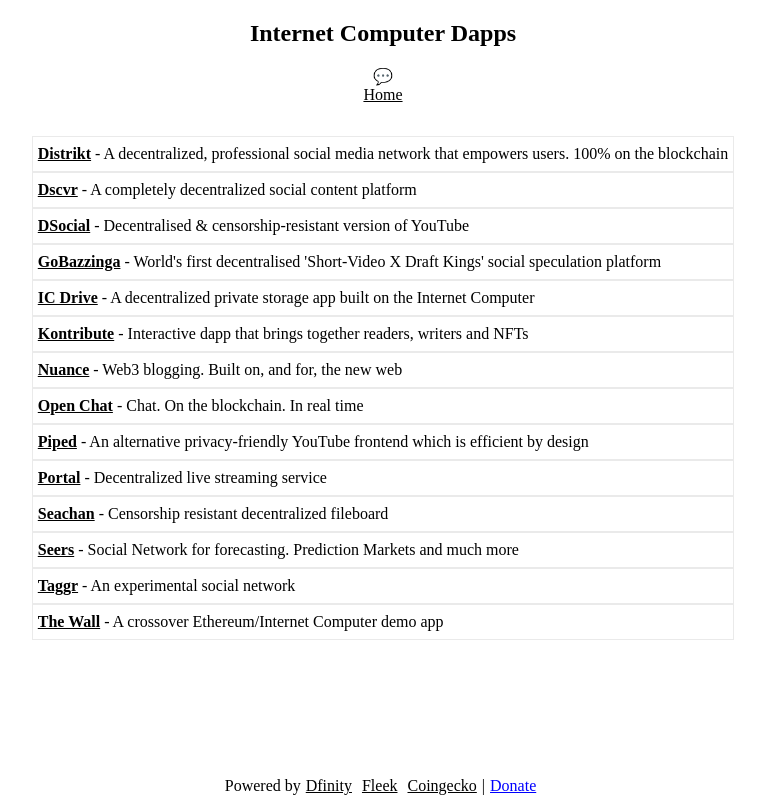
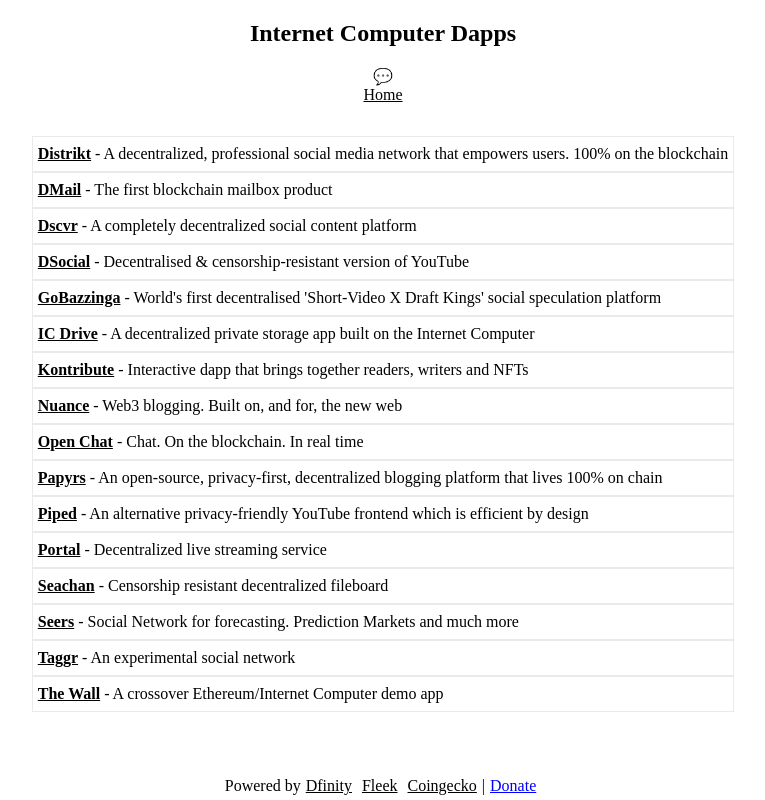
Before and after one commit to rjlucasm/ictoday, a Next.js app: page /dapps in a window 1280 px wide. Shown: the whole page, without its empty margins (257-1022 px from the left). Built offline with nearby package versions, Linux system fonts and the light colour scheme.

Commit message:
Update dapps Papyrs Dmail

```diff
--- a/pages/dapps.js
+++ b/pages/dapps.js
@@ -21,6 +21,9 @@ export default function Dapps() {
                 <a href="https://distrikt.app/" target="_blank" rel="noopener noreferrer">Distrikt</a> - A decentralized, professional social media network that empowers users. 100% on the blockchain
             </div>
             <div className="pagescard">
+                <a href="https://dmail.ai/" target="_blank" rel="noopener noreferrer">DMail</a> - The first blockchain mailbox product
+            </div>
+            <div className="pagescard">
                 <a href="https://dscvr.one/" target="_blank" rel="noopener noreferrer">Dscvr</a> - A completely decentralized social content platform
             </div>
             <div className="pagescard">
@@ -40,6 +43,9 @@ export default function Dapps() {
             </div>
             <div className="pagescard">
                 <a href="https://oc.app/" target="_blank" rel="noopener noreferrer">Open Chat</a> - Chat. On the blockchain. In real time
+            </div>
+            <div className="pagescard">
+                <a href="https://papy.rs/" target="_blank" rel="noopener noreferrer">Papyrs</a> - An open-source, privacy-first, decentralized blogging platform that lives 100% on chain
             </div>
             <div className="pagescard">
                 <a href="https://y3f56-pyaaa-aaaad-qaxoq-cai.raw.ic0.app/" target="_blank" rel="noopener noreferrer">Piped</a> - An alternative privacy-friendly YouTube frontend which is efficient by design
--- a/pages/watchlist.js
+++ b/pages/watchlist.js
@@ -79,9 +79,6 @@ export default function Watchlist() {
             </div> */}
             <div className="pagescard">
                 <a href="https://ymglq-2qaaa-aaaah-qcbzq-cai.raw.ic0.app/" target="_blank" rel="noopener noreferrer">DFiRocks</a> - Generate your unique rock
-            </div>
-            <div className="pagescard">
-                <a href="https://dmail.ai/" target="_blank" rel="noopener noreferrer">DMail</a> - The first blockchain mailbox product
             </div>
             <div className="pagescard">
                 <a href="https://yunqk-aqaaa-aaaai-qawva-cai.ic0.app/" target="_blank" rel="noopener noreferrer">Dstar</a> - Get your favorite Internet Identity numbers
```
